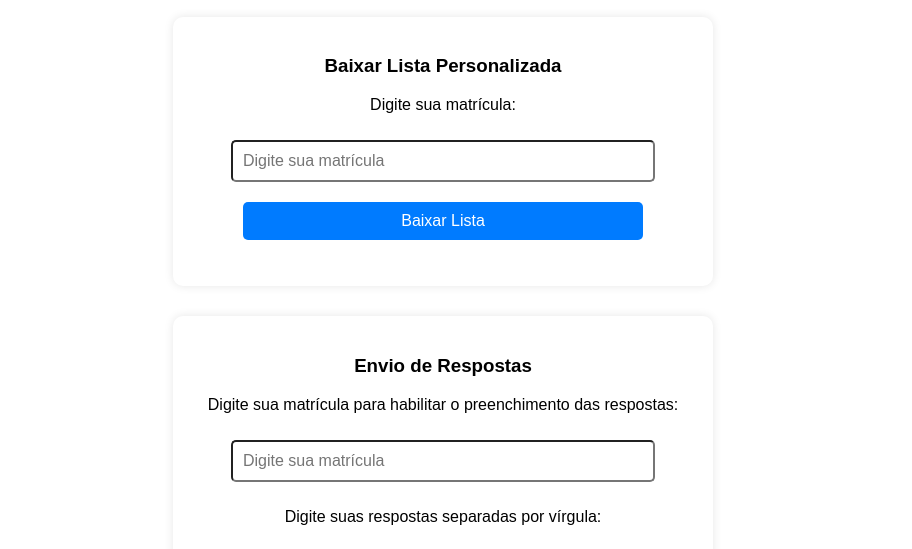
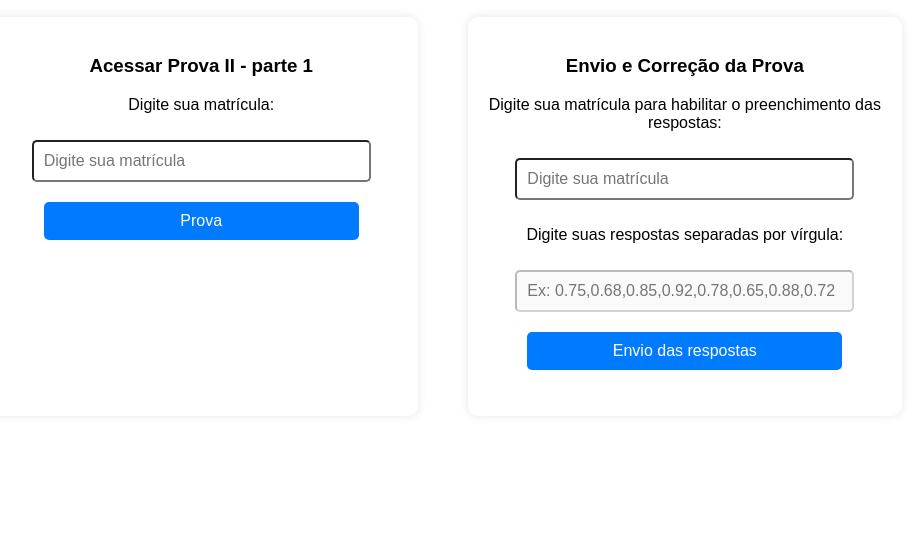
Before and after one commit to Bison-code/listas-probabilidade-EST202, a plain HTML site: page index.html in a window 1280 px wide. Shown: the part 245-794 px from the top of the page, without its empty margins (197-1109 px from the left). Drawn offline with Linux system fonts and the light colour scheme.

Commit message:
index.html

```diff
--- a/index.html
+++ b/index.html
@@ -25,13 +25,13 @@
         }
         .container {
             display: flex;
-            flex-direction: column;
-            align-items: center;
-            gap: 30px;
+            flex-direction: row;
+            justify-content: center;
+            gap: 50px;
             margin-top: 20px;
         }
         .box {
-            max-width: 500px;
+            max-width: 450px;
             padding: 20px;
             border-radius: 10px;
             box-shadow: 0px 0px 10px rgba(0, 0, 0, 0.1);
@@ -69,24 +69,20 @@
 
     <div class="container">
         <div class="box">
-            <h3>Baixar Lista Personalizada</h3>
+            <h3>Acessar Prova II - parte 1</h3>
             <p>Digite sua matrícula:</p>
             <input type="text" id="matricula" placeholder="Digite sua matrícula">
-            <button onclick="baixarLista()">Baixar Lista</button>
+            <button onclick="baixarLista()">Prova</button>
             <p id="mensagem" style="color: red;"></p>
         </div>
 
         <div class="box">
-            <h3>Envio de Respostas</h3>
+            <h3>Envio e Correção da Prova</h3>
             <p>Digite sua matrícula para habilitar o preenchimento das respostas:</p>
             <input type="text" id="matriculaCorrecao" placeholder="Digite sua matrícula" oninput="habilitarRespostas()">
             <p>Digite suas respostas separadas por vírgula:</p>
             <input type="text" id="respostas" placeholder="Ex: 0.75,0.68,0.85,0.92,0.78,0.65,0.88,0.72" disabled>
-            <button onclick="corrigirProva()" disabled id="botaoCorrigir">Enviar Respostas</button>
-        </div>
-
-        <div class="box">
-            <h3>Correção Automática</h3>
+            <button onclick="corrigirProva()" disabled id="botaoCorrigir">Envio das respostas</button>
             <p id="tentativasMsg"></p>
             <p id="resultado"></p>
         </div>
```
